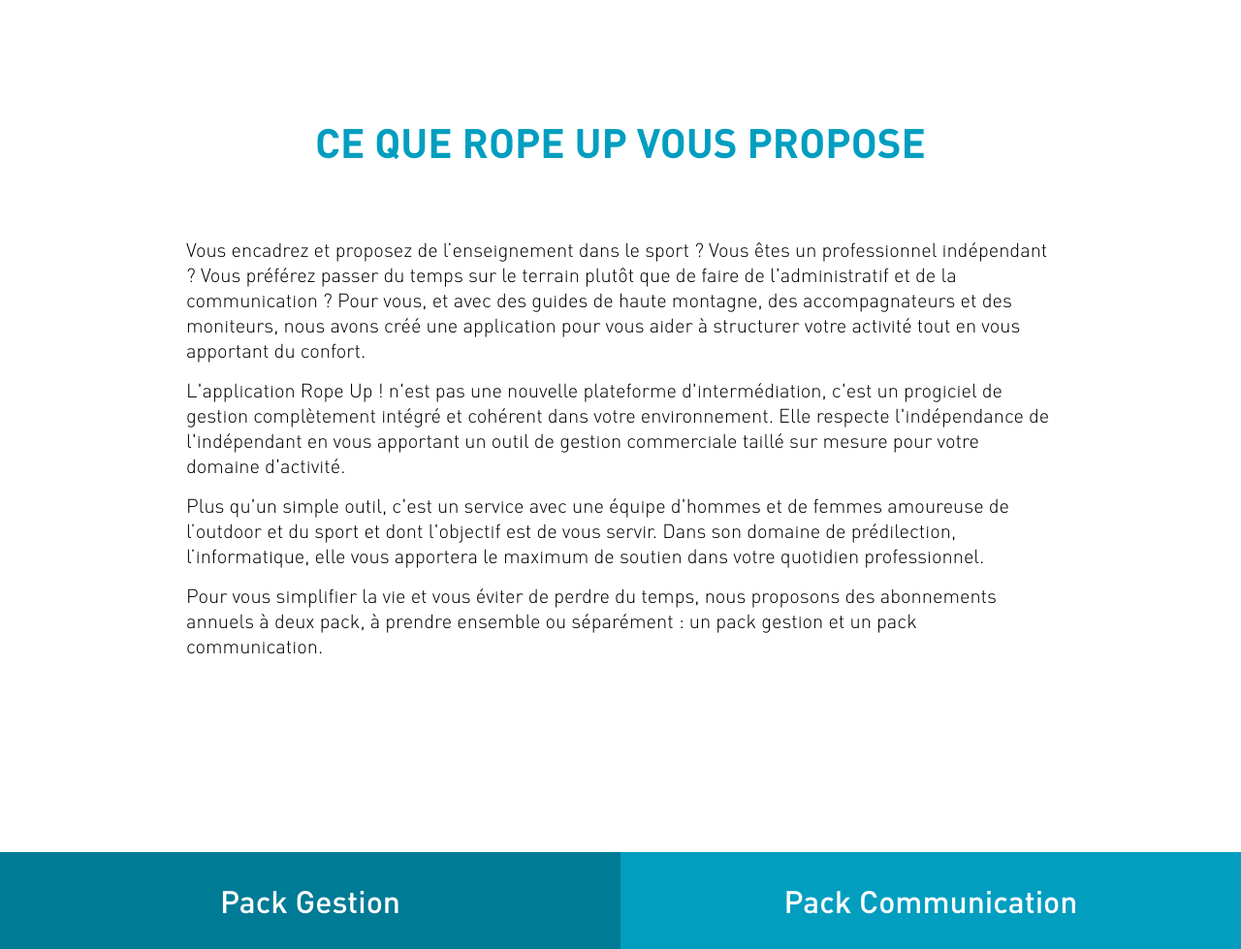
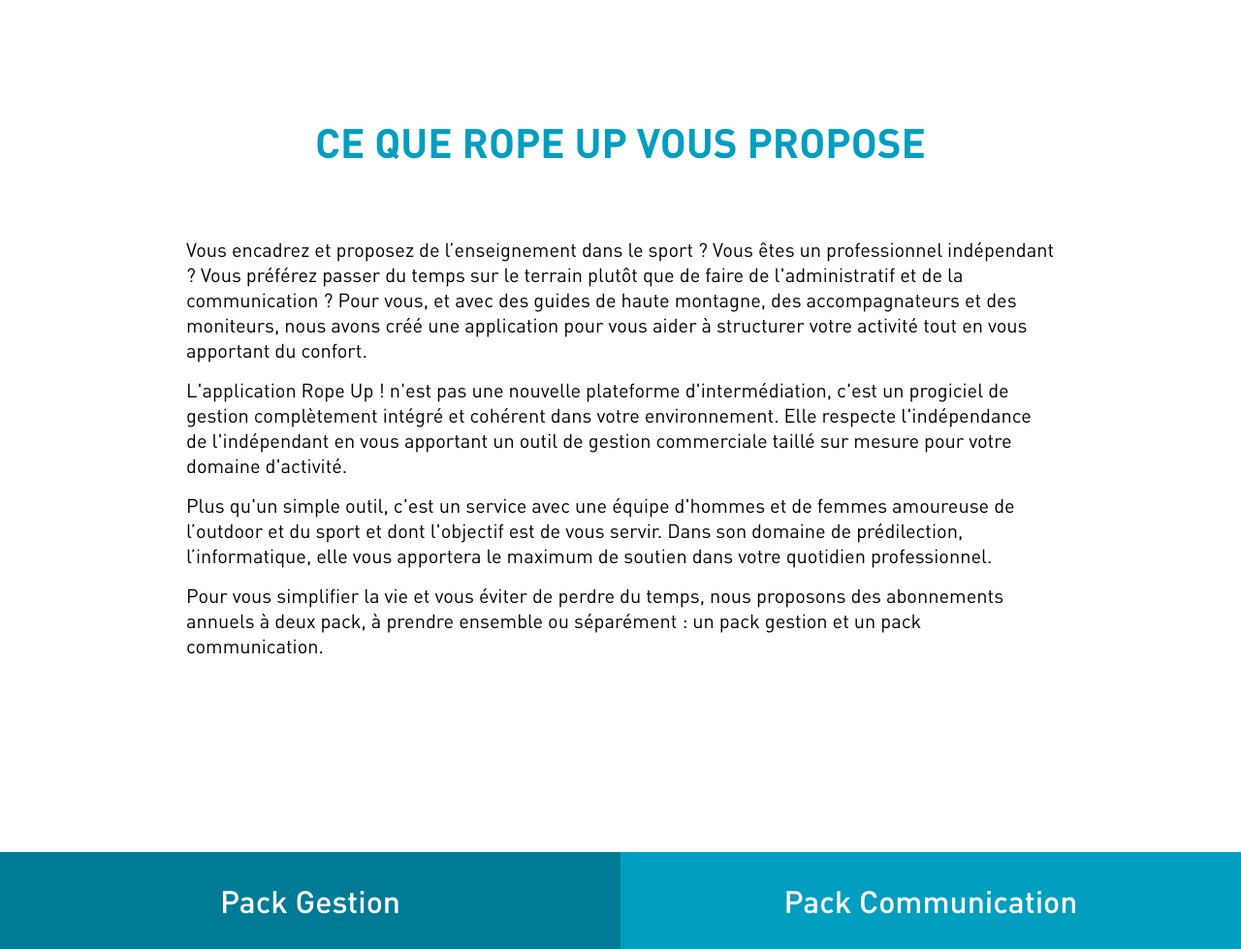
Before and after one commit to barberob/RopeUp, a PHP site: page /html/outdoor.php in a window 1280 px wide. Shown: the part 831-1810 px from the top of the page at 97% size. Run offline with PHP 8.4, Linux system fonts and the light colour scheme.

Commit message:
fonts changes

```diff
--- a/css/pack.css
+++ b/css/pack.css
@@ -38,7 +38,7 @@ h2
 
 section#presentation div.wrap div
 {
-	font-family: "DINPro_Light";
+	font-family: "DINPro_Regular";
 	font-size: 20px;
 	margin-left: auto;
 	margin-right: auto;
@@ -314,7 +314,7 @@ section#pack_vente div h2
 section#pack_vente p
 {
 	color: #000;
-	font-family: 'DINPro_Light';
+	font-family: 'DINPro_Regular';
 	font-size: 22px;
 	padding-bottom: 80px;
 	text-align: center;
@@ -450,12 +450,21 @@ section#tarifs div.list_container *
 {
 	color: #000;
 	text-align: left;
+	font-family: 'DINPro_Regular';
+
 }
-section#tarifs div.list_container p:first-of-type
+section#tarifs div.list_container p:nth-of-type(1)
 {
 	margin-bottom: 5em;
+	font-size: 17px;
+	font-family: 'DINPro_Light';
 }
 
+section#tarifs div.list_container p:nth-of-type(2)
+{
+	margin-bottom: 25px;
+	margin-top: 40px;
+}
 a.submit_button
 {
 	border-radius: 50px;
@@ -609,59 +618,3 @@ div.swiper-slide p.comment
 	border-radius: 50%;
 	top: 13%;
 }
-
-
- /*
-
-section#tarifs div.swiper-slide div
-{
-	width: 100%;
-	text-align: center;
-}
-
-
-
-section#tarifs div.swiper-slide:nth-of-type(3) p:last-of-type
-{
-	margin-bottom: 0;
-}
-
-section#tarifs div.swiper-slide div.colored
-{
-	background-color: #007B96;
-	color: white;
-}
-section#tarifs div.swiper-slide:nth-of-type(1) p
-{
-	font-family: 'DINPro_Light';
-	font-size: 20px;
-}
-*/
-/*section#tarifs h5
-{
-	font-family: 'DINPro_Bold';
-	font-size: 30px;
-	margin-bottom: 40px;
-}
-
-section#tarifs h4
-{
-	font-family: 'DINPro_Medium';
-	font-size: 25px;
-	margin-bottom: 15px;
-}
-
-
-
-section#tarifs p+p
-{
-	font-family: 'DINPro_Light';
-	font-size: 12px;
-	margin-bottom: 40px;
-}
-
-section#tarifs a
-{
-	text-decoration: none;
-}
-*/
```
